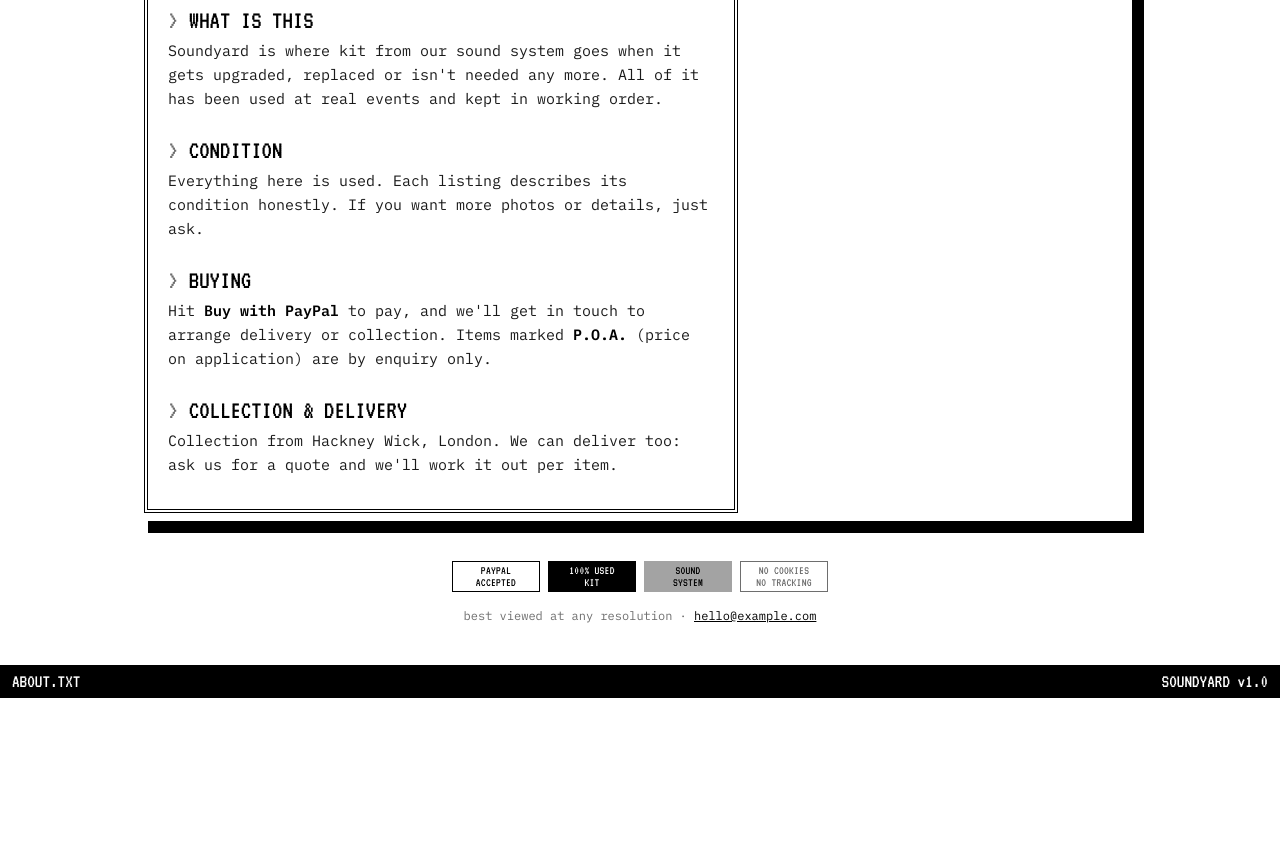
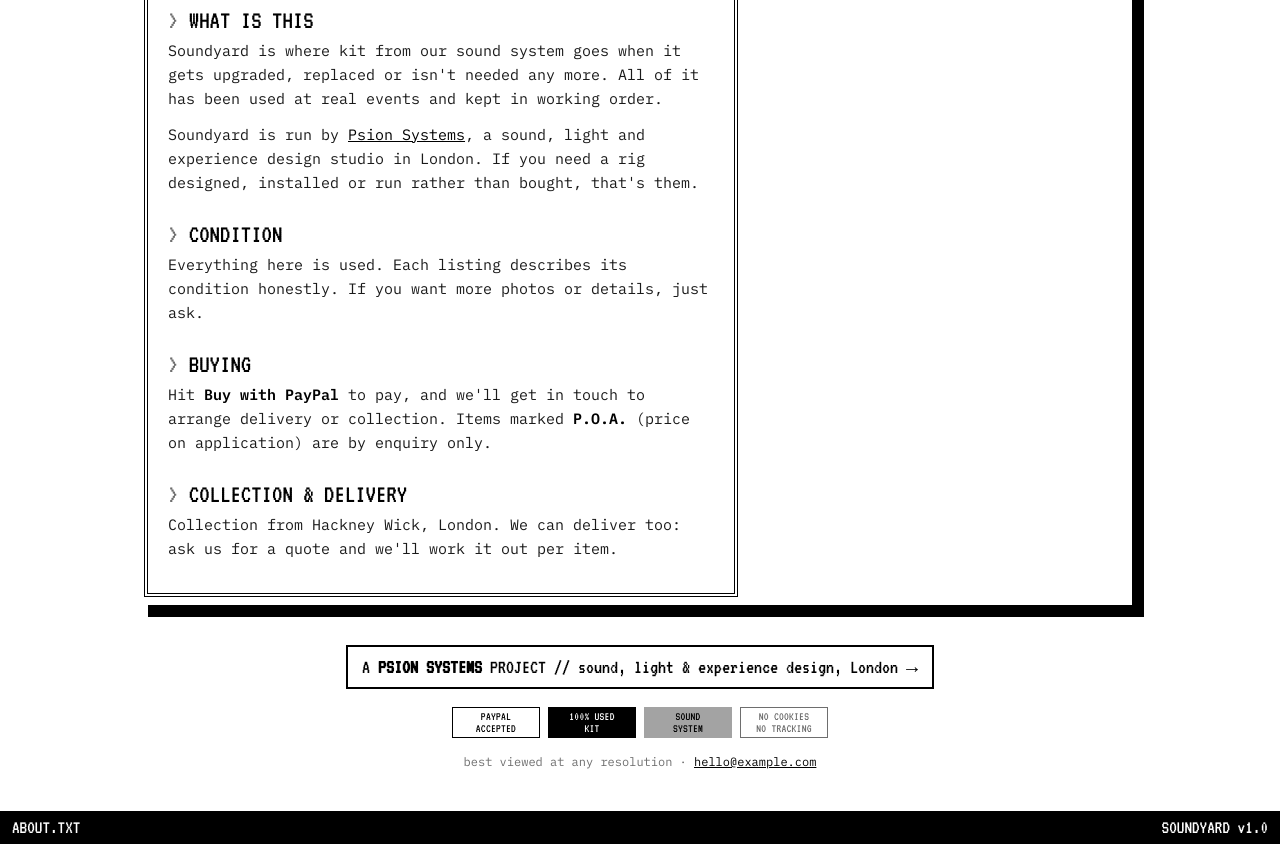
Before and after one commit to viatekh/soundyard, a plain HTML site: page about.html in a window 1280 px wide. Shown: the part 180-1024 px from the top of the page. Before the commit the page ends 878 px from the top, so only its background shows below. Drawn offline with Linux system fonts and the light colour scheme; no server answers.

Commit message:
Link back to Psion Systems; serve on shop.psion.systems
Co-Authored-By: Claude Opus 5.5 <noreply@anthropic.com>

```diff
--- a/about.html
+++ b/about.html
@@ -30,6 +30,7 @@
     <div class="win-in prose">
       <h2>What is this</h2>
       <p>Soundyard is where kit from our sound system goes when it gets upgraded, replaced or isn't needed any more. All of it has been used at real events and kept in working order.</p>
+      <p>Soundyard is run by <a href="https://psion.systems">Psion Systems</a>, a sound, light and experience design studio in London. If you need a rig designed, installed or run rather than bought, that's them.</p>
       <h2>Condition</h2>
       <p>Everything here is used. Each listing describes its condition honestly. If you want more photos or details, just ask.</p>
       <h2>Buying</h2>
@@ -38,6 +39,7 @@
       <p>Collection from <span data-location>Hackney Wick, London</span>. We can deliver too: ask us for a quote and we'll work it out per item.</p>
     </div>
   </main>
+  <a class="psion" href="https://psion.systems">A <strong>PSION SYSTEMS</strong> PROJECT // sound, light &amp; experience design, London →</a>
   <div class="badges" aria-hidden="true">
     <span class="badge b1">PayPal<br>accepted</span>
     <span class="badge b2">100% used<br>kit</span>
--- a/assets/style.css
+++ b/assets/style.css
@@ -277,3 +277,11 @@ button.tv-btn:disabled { background: var(--line); color: var(--dim); }
   .alerts { margin-right: 8px; }
 }
 .card-desc { font: 32px/1.35 var(--mono); margin: 22px 0 0; }
+
+/* ── Link back to Psion Systems ─────────────────────────────── */
+.psion {
+  display: block; width: fit-content; max-width: 100%; margin: 0 auto 18px;
+  font: 20px/1.2 var(--pixel); text-align: center; text-decoration: none;
+  color: var(--fg); border: 2px solid var(--fg); padding: 8px 14px;
+}
+.psion:hover { background: var(--fg); color: var(--paper); }
```
Also changed, not shown: contact.html (+1 -0 lines), guestbook.html (+1 -0 lines), index.html (+1 -0 lines), item.html (+1 -0 lines), wanted.html (+1 -0 lines), 1 other file.
